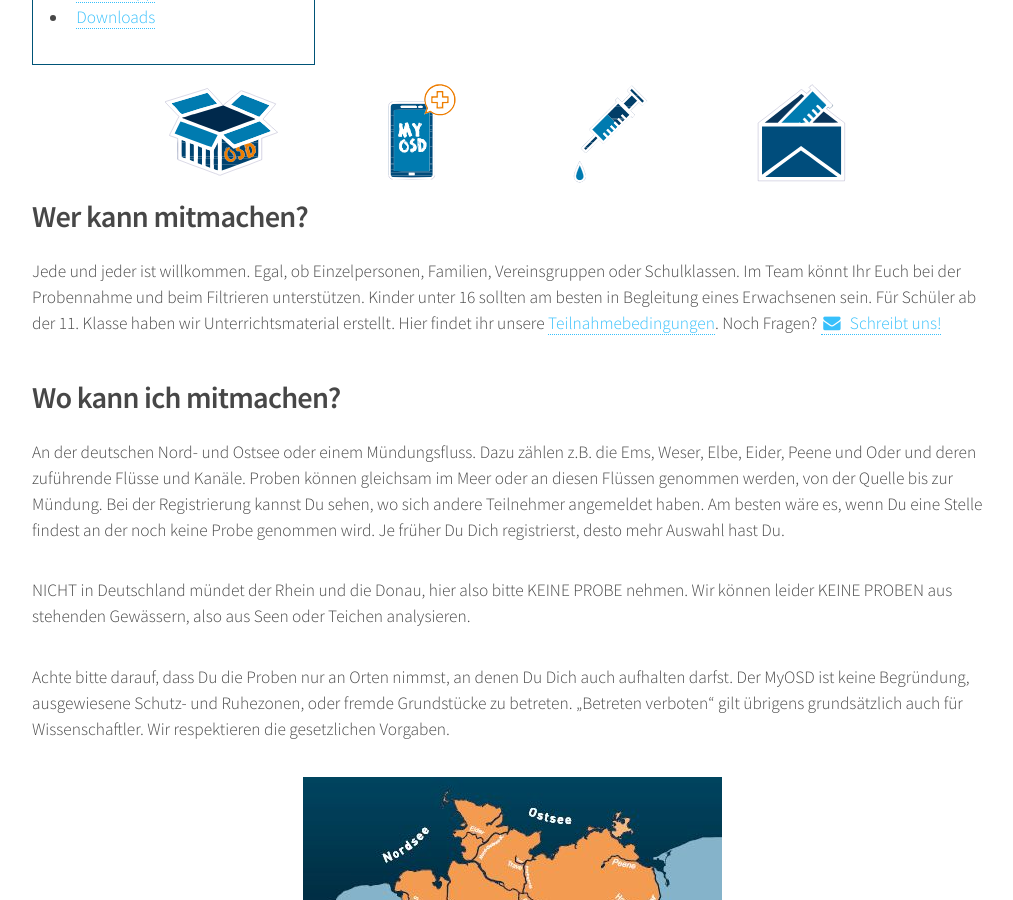
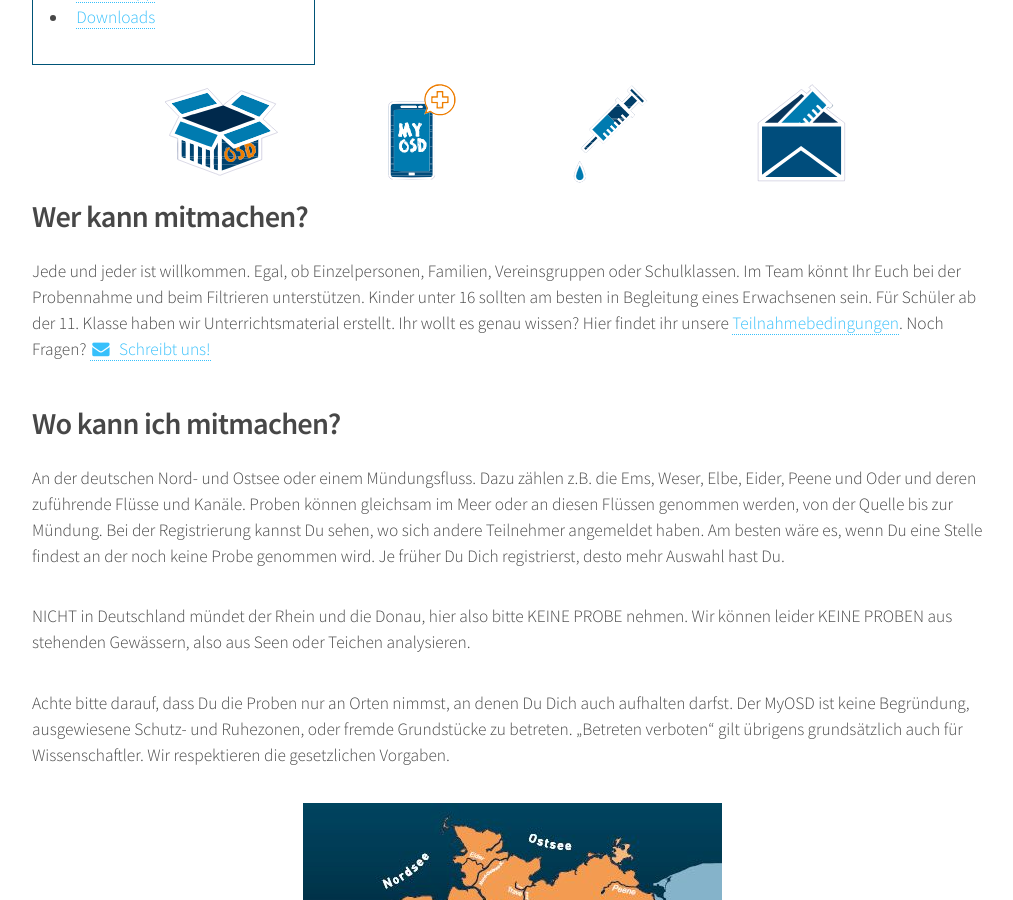
Before and after one commit to myosd/myosd.github.io, a Jekyll site: the page built from mitmachen/index.md, in a window 1280 px wide and 900 px high, scrolled down 480 px. Shown: the whole window, without its empty margins (128-1141 px from the left). Built offline with Jekyll 4.4.1, drawn with Linux system fonts in a browser that asks for light colours.

Commit message:
schreibt uns

```diff
--- a/mitmachen/index.md
+++ b/mitmachen/index.md
@@ -37,7 +37,7 @@ published: true
 ## Wer kann mitmachen?
 
 Jede und jeder ist willkommen. Egal, ob Einzelpersonen, Familien, Vereinsgruppen oder Schulklassen. Im Team könnt Ihr Euch bei der Probennahme und beim Filtrieren unterstützen. Kinder unter 16 sollten am besten in Begleitung eines Erwachsenen sein.
-Für Schüler ab der 11. Klasse haben wir Unterrichtsmaterial erstellt. Hier findet ihr unsere [Teilnahmebedingungen](/teilnahme-bedingungen). Noch Fragen? <a href="mailto:myosd-contact@microb3.eu"><i class="fa fa-envelope fa-fw"></i>&nbsp; Schreibt uns!</a>
+Für Schüler ab der 11. Klasse haben wir Unterrichtsmaterial erstellt. Ihr wollt es genau wissen? Hier findet ihr unsere [Teilnahmebedingungen](/teilnahme-bedingungen). Noch Fragen? <a href="mailto:myosd-contact@microb3.eu"><i class="fa fa-envelope fa-fw"></i>&nbsp; Schreibt uns!</a>
 
 ## Wo kann ich mitmachen?
 An der deutschen Nord- und Ostsee oder einem Mündungsfluss. Dazu zählen z.B. die Ems, Weser, Elbe, Eider, Peene und Oder und deren zuführende Flüsse und Kanäle. Proben können gleichsam im Meer oder an diesen Flüssen genommen werden, von der Quelle bis zur Mündung. Bei der Registrierung kannst Du sehen, wo sich andere Teilnehmer angemeldet haben. Am besten wäre es, wenn Du eine Stelle findest an der noch keine Probe genommen wird. Je früher Du Dich registrierst, desto mehr Auswahl hast Du.
```
